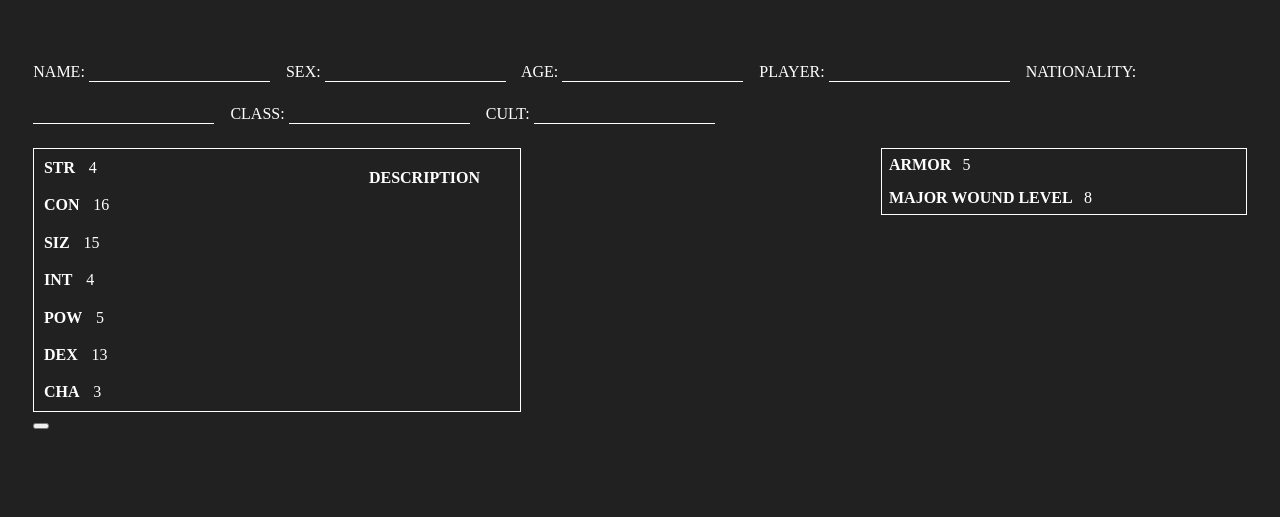
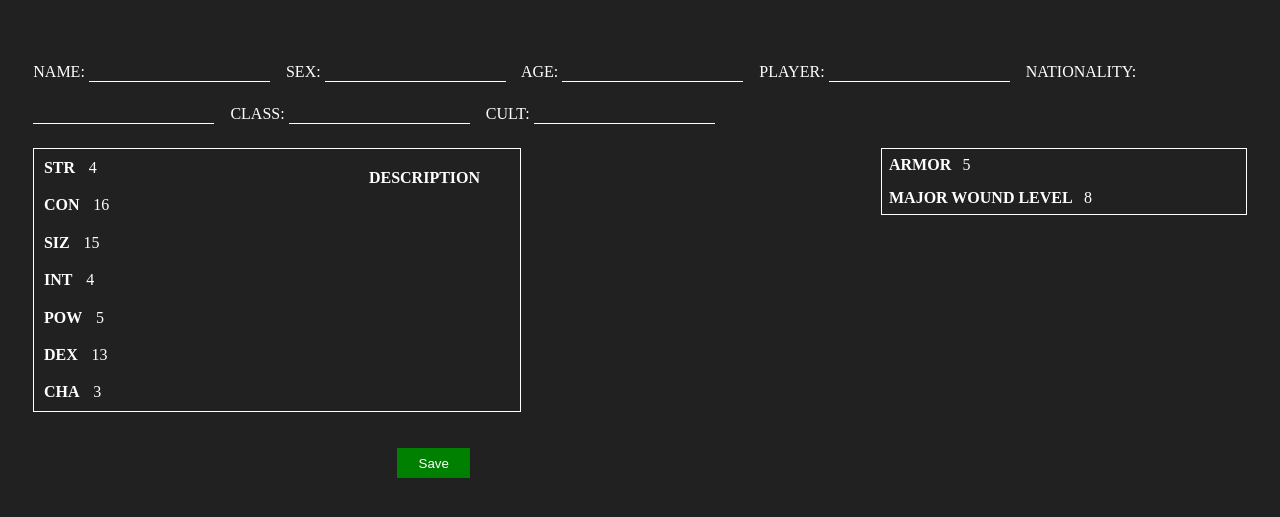
Before and after one commit to Fabbebebe/fappelitosmastervark, a plain HTML site: page index.html in a window 1280 px wide. Shown: the part 113-630 px from the top of the page. Drawn offline with Linux system fonts and the light colour scheme.

Commit message:
Added save button (no function)

```diff
--- a/css/global.css
+++ b/css/global.css
@@ -88,3 +88,24 @@ body {
 .staticContainer .armor,.staticContainer .mwl {
     font-weight: unset;
 }
+
+.btnContainer {
+    position: relative;
+    display: block;
+    width: 40%;
+    height: 30px;
+    margin: auto;
+    margin-top: 3%;
+}
+
+.btnContainer button {
+    width: 15%;
+    height: 100%;
+    border: unset;
+    background: green;
+    color: #ffffff;
+}
+
+.btnContainer .save {
+
+}
--- a/index.html
+++ b/index.html
@@ -62,7 +62,7 @@
             <br>
         </div>
         <div class="btnContainer">
-            <button class="save" onclick="saveChar();"></button>
+            <button class="save" onclick="saveChar();">Save</button>
         </div>
     </div>
 
```
